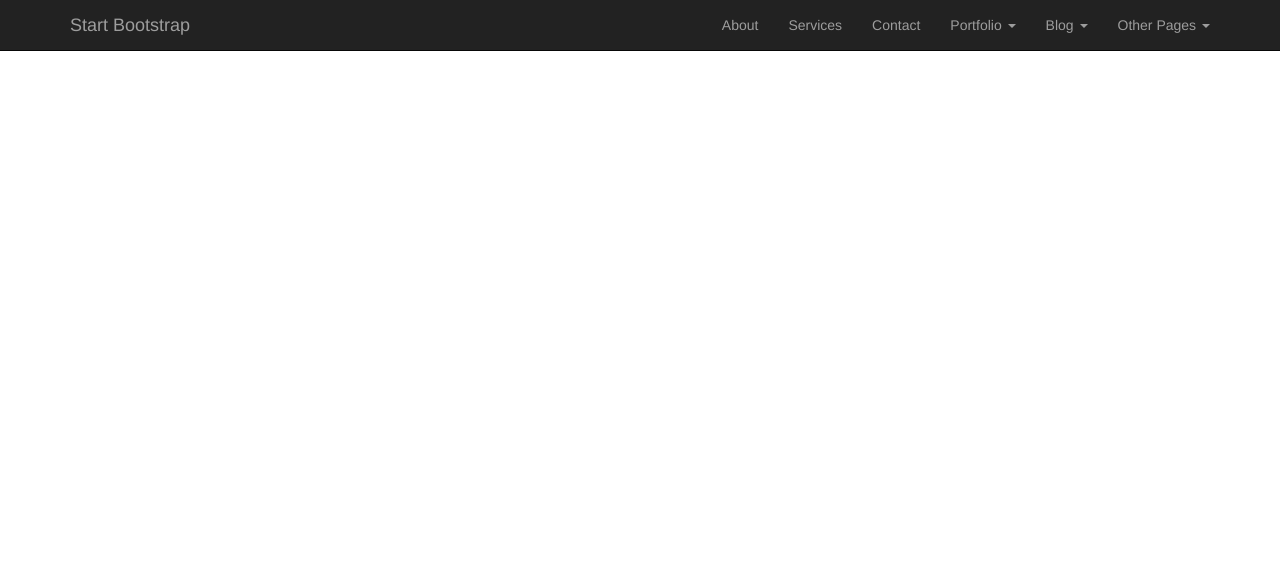
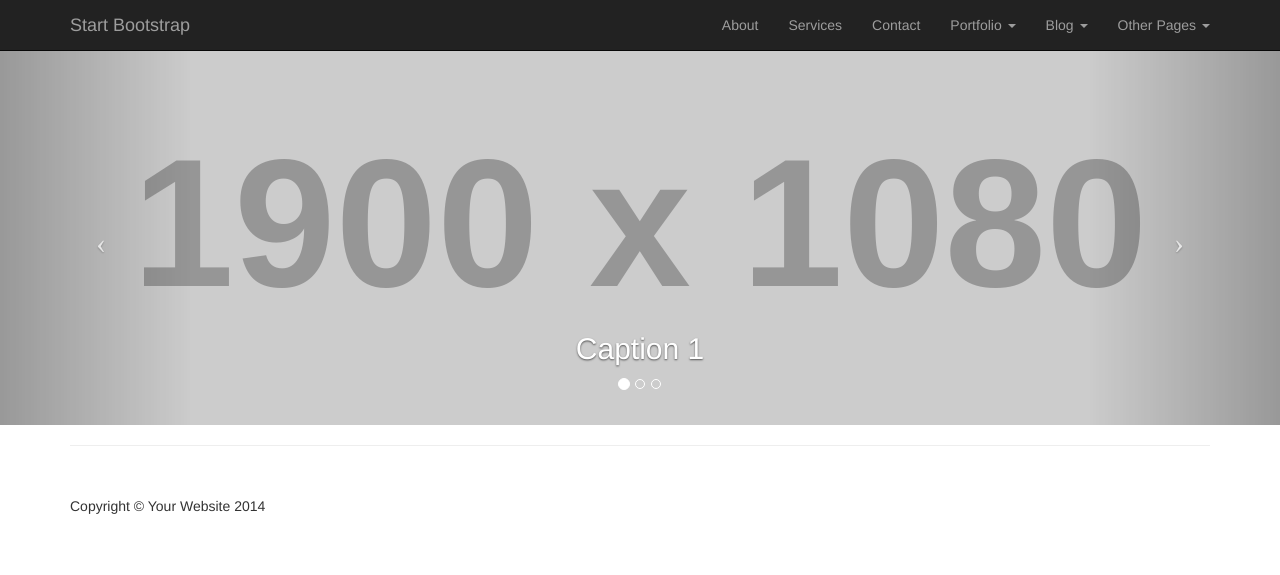
Before and after one commit to rpetersonbcm/BGL-Theme, a WordPress theme: template index.php in a window 1280 px wide. Shown: the top 575 px of the page. Run offline with PHP 8.4 and a stand-in for WordPress, Linux system fonts and the light colour scheme; the site name, menu and one post (Sample post) are stand-ins, and other content is empty; grey boxes labelled with a size stand in for pictures from a placeholder-image service; some libraries are stand-ins or nearby versions.

Commit message:
added default css to style.css, added footer content

```diff
--- a/footer.php
+++ b/footer.php
@@ -0,0 +1,30 @@
+ <hr>
+
+        <!-- Footer -->
+        <footer>
+            <div class="row">
+                <div class="col-lg-12">
+                    <p>Copyright &copy; Your Website 2014</p>
+                </div>
+            </div>
+        </footer>
+
+    </div>
+    <!-- /.container -->
+
+    <!-- jQuery -->
+    <script src="js/jquery.js"></script>
+
+    <!-- Bootstrap Core JavaScript -->
+    <script src="js/bootstrap.min.js"></script>
+
+    <!-- Script to Activate the Carousel -->
+    <script>
+    $('.carousel').carousel({
+        interval: 5000 //changes the speed
+    })
+    </script>
+
+</body>
+
+</html>
--- a/header.php
+++ b/header.php
@@ -12,13 +12,9 @@
     <title>Modern Business - Start Bootstrap Template</title>
 
     <!-- Custom CSS -->
-    <link href="css/modern-business.css" rel="stylesheet">
-
-     <!-- Custom CSS -->
     <link href="<?php bloginfo('stylesheet_url'); ?>" rel="stylesheet">
 
-    <!-- Custom Fonts -->
-    <link href="font-awesome/css/font-awesome.min.css" rel="stylesheet" type="text/css">
+
 
     <!-- HTML5 Shim and Respond.js IE8 support of HTML5 elements and media queries -->
     <!-- WARNING: Respond.js doesn't work if you view the page via file:// -->
@@ -116,3 +112,46 @@
         </div>
         <!-- /.container -->
     </nav>
+
+    <!-- Header Carousel -->
+    <header id="myCarousel" class="carousel slide">
+        <!-- Indicators -->
+        <ol class="carousel-indicators">
+            <li data-target="#myCarousel" data-slide-to="0" class="active"></li>
+            <li data-target="#myCarousel" data-slide-to="1"></li>
+            <li data-target="#myCarousel" data-slide-to="2"></li>
+        </ol>
+
+        <!-- Wrapper for slides -->
+        <div class="carousel-inner">
+            <div class="item active">
+                <div class="fill" style="background-image:url('http://placehold.it/1900x1080&text=Slide One');"></div>
+                <div class="carousel-caption">
+                    <h2>Caption 1</h2>
+                </div>
+            </div>
+            <div class="item">
+                <div class="fill" style="background-image:url('http://placehold.it/1900x1080&text=Slide Two');"></div>
+                <div class="carousel-caption">
+                    <h2>Caption 2</h2>
+                </div>
+            </div>
+            <div class="item">
+                <div class="fill" style="background-image:url('http://placehold.it/1900x1080&text=Slide Three');"></div>
+                <div class="carousel-caption">
+                    <h2>Caption 3</h2>
+                </div>
+            </div>
+        </div>
+
+        <!-- Controls -->
+        <a class="left carousel-control" href="#myCarousel" data-slide="prev">
+            <span class="icon-prev"></span>
+        </a>
+        <a class="right carousel-control" href="#myCarousel" data-slide="next">
+            <span class="icon-next"></span>
+        </a>
+    </header>
+
+    <!-- Page Content -->
+    <div class="container">
--- a/index.php
+++ b/index.php
@@ -2,4 +2,5 @@
 
 
 
+
 <?php get_footer(); ?>
--- a/style.css
+++ b/style.css
@@ -9,3 +9,5 @@ License URI: http://www.gnu.org/licenses/gpl-2.0.html
 */
 
 @import url('css/bootstrap.min.css');
+@import url('css/modern-business.css');
+@import url('font-awesome/css/font-awesome.min.css');
```
